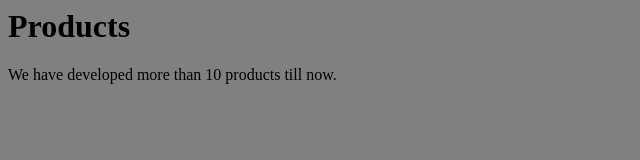
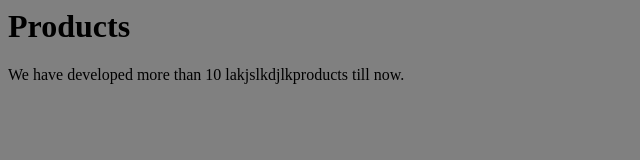
Before and after one commit to splashwarrior/splashwarrior.github.io, a plain HTML site: page index.html in a window 1280 px wide. Shown: the full height of the page, 0-640 px from the left. Drawn offline with Linux system fonts and the light colour scheme.

Commit message:
test
Change-Id: I5424325a13b96ac18c080ac8bcd5f2521eee15c9

```diff
--- a/index.html
+++ b/index.html
@@ -6,6 +6,7 @@
 		<h1>Products</h1>
 		<p>We have developed more than
 		10
-		products till now.</p>
+		lakjslkdjlkproducts till now.</p>
+
 	</body>
 </html
```
